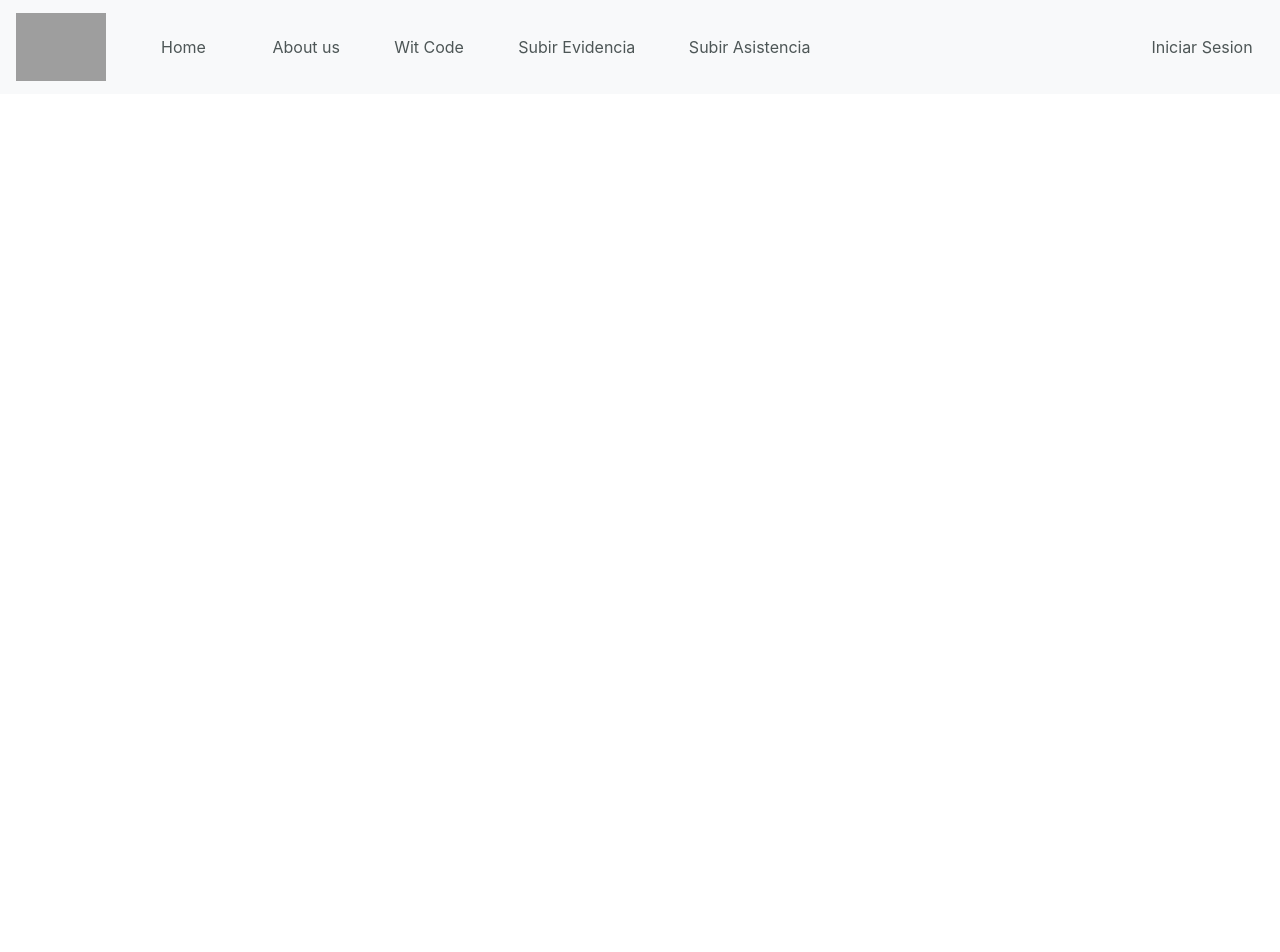
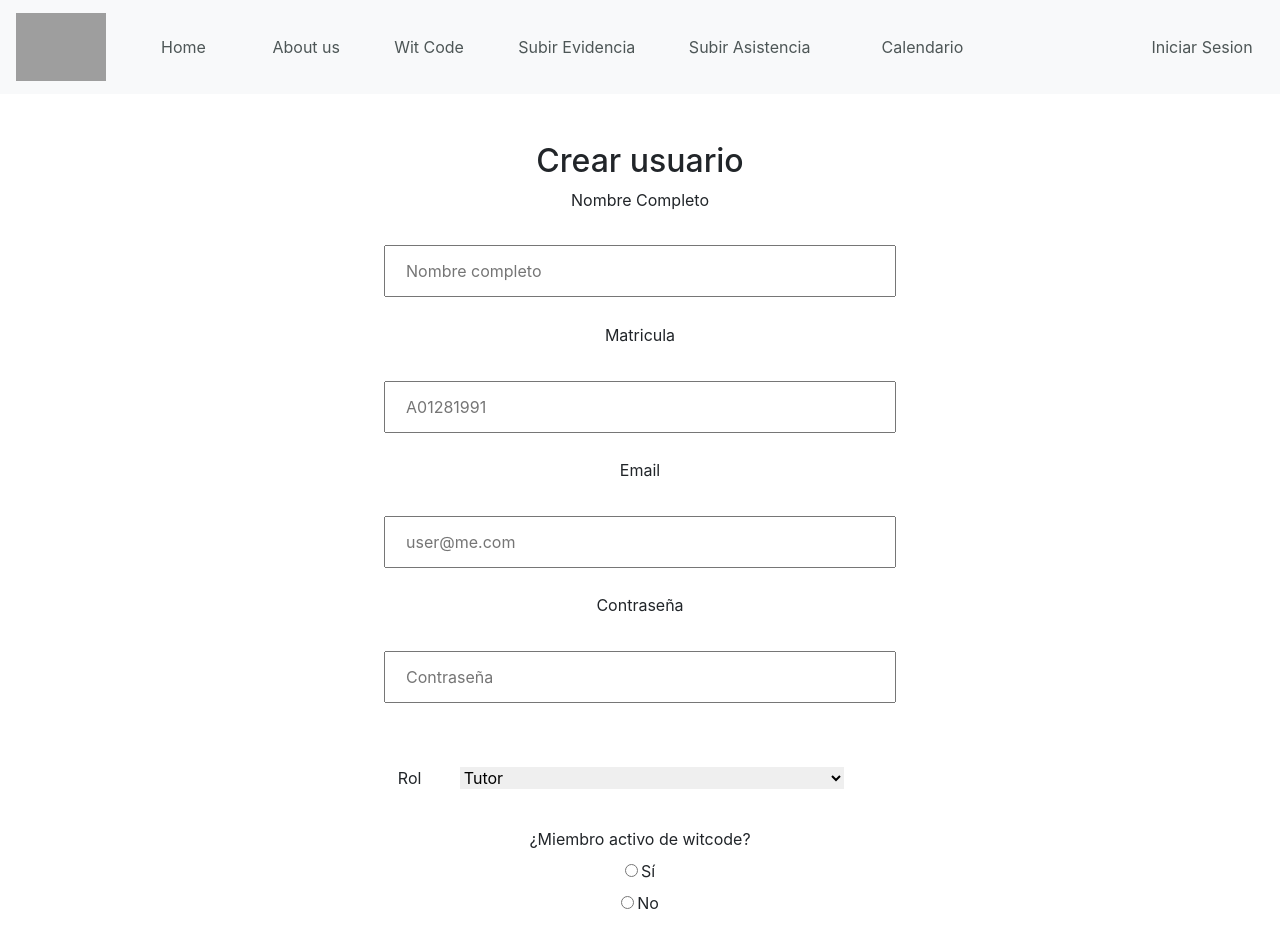
Before and after one commit to aliciacisnerosm/wit-code, a React (Create React App) app: page /wit-code/create-user in a window 1280 px wide. Shown: the top 952 px of the page. Before the commit the page ends 800 px from the top, so only its background shows below. Built offline with nearby package versions, Linux system fonts and the light colour scheme; grey boxes are pictures that could not be loaded.

Commit message:
login, create user, calendar

```diff
--- a/package.json
+++ b/package.json
@@ -6,6 +6,7 @@
     "@testing-library/jest-dom": "^4.2.4",
     "@testing-library/react": "^9.3.2",
     "@testing-library/user-event": "^7.1.2",
+    "axios": "^0.19.2",
     "bootstrap": "^4.5.0",
     "mdbreact": "^4.27.0",
     "react": "^16.13.1",
--- a/src/App.js
+++ b/src/App.js
@@ -5,8 +5,10 @@ import WitCode from './components/WitCode';
 import Navbar from './components/Navbar';
 import AboutUs from './components/AboutUs';
 import Login from './components/Login';
-import EvidenceForm from './components/Evidence-form'
-import AttendanceForm from './components/Attendance-form'
+import EvidenceForm from './components/Evidence-form';
+import AttendanceForm from './components/Attendance-form';
+import CreateUser from './components/CreateUser';
+import Calendar from './components/Calendar';
 import './App.css';
 
 class App extends Component {
@@ -20,8 +22,18 @@ class App extends Component {
             <Route exact path="/wit-code" component={WitCode} />
             <Route exact path="/about-us" component={AboutUs} />
             <Route exact path="/wit-code/login" component={Login} />
-            <Route exact path="/wit-code/evidence-form" component={EvidenceForm} />
-            <Route exact path="/wit-code/attendance-form" component={AttendanceForm} />
+            <Route exact path="/wit-code/create-user" component={CreateUser} />
+            <Route exact path="/wit-code/calendar" component={Calendar} />
+            <Route
+              exact
+              path="/wit-code/evidence-form"
+              component={EvidenceForm}
+            />
+            <Route
+              exact
+              path="/wit-code/attendance-form"
+              component={AttendanceForm}
+            />
           </div>
         </div>
       </BrowserRouter>
--- /dev/null
+++ b/src/components/Calendar.js
@@ -0,0 +1,23 @@
+import React, { Component } from 'react';
+
+class Calendar extends Component {
+  render() {
+    return (
+      <div>
+        <div>
+          <h1>Calendario del servicio social</h1>
+          <h3>Semestre Febrero - Mayo 2020</h3>
+        </div>
+        <iframe
+          src="https://calendar.google.com/calendar/embed?height=600&amp;wkst=1&amp;bgcolor=%23ffffff&amp;ctz=America%2FMonterrey&amp;src=YWxpY2lhY2lzbmVyb3NtQGdtYWlsLmNvbQ&amp;src=b2EwNnFqcW5sczlnMXFpdXV0OW4yM21kbG9AZ3JvdXAuY2FsZW5kYXIuZ29vZ2xlLmNvbQ&amp;src=NWRpcGkxczlubTloNGlibG9wbnQwZWFxZmtAZ3JvdXAuY2FsZW5kYXIuZ29vZ2xlLmNvbQ&amp;color=%237986CB&amp;color=%23C0CA33&amp;color=%23F09300&amp;showNav=1&amp;showPrint=0&amp;title=Wit-code"
+          width="800"
+          height="600"
+          frameborder="0"
+          scrolling="no"
+        ></iframe>
+      </div>
+    );
+  }
+}
+
+export default Calendar;
--- /dev/null
+++ b/src/components/CreateUser.css
@@ -0,0 +1,8 @@
+#user {
+  width: 30%;
+  margin: 3%;
+  border: none;
+}
+input[type='radio'] {
+  margin-right: 3px;
+}
--- /dev/null
+++ b/src/components/CreateUser.js
@@ -0,0 +1,185 @@
+import React, { Component } from 'react';
+import axios from 'axios';
+import './CreateUser.css';
+class CreateUser extends Component {
+  constructor(props) {
+    super(props);
+
+    this.onChangeEmail = this.onChangeEmail.bind(this);
+    this.onChangeName = this.onChangeName.bind(this);
+    this.onChangeStudenId = this.onChangeStudenId.bind(this);
+    this.onChangePassword = this.onChangePassword.bind(this);
+    this.onChangeUserType = this.onChangeUserType.bind(this);
+    this.onChangeActive = this.onChangeActive.bind(this);
+    this.onSubmit = this.onSubmit.bind(this);
+    this.state = {
+      studentId: '',
+      full_name: '',
+      email: '',
+      password: '',
+      user_type: '',
+      active: false,
+    };
+  }
+
+  onChangeName(e) {
+    this.setState({ full_name: e.target.value });
+  }
+
+  onChangeStudenId(e) {
+    this.setState({ studentId: e.target.value });
+  }
+
+  onChangeEmail(e) {
+    this.setState({ email: e.target.value });
+  }
+
+  onChangePassword(e) {
+    this.setState({ password: e.target.value });
+  }
+  onChangeUserType(e) {
+    this.setState({ user_type: e.target.value });
+  }
+  onChangeActive(e) {
+    this.setState({ active: e.target.value });
+  }
+
+  onSubmit(e) {
+    e.preventDefault();
+
+    const newUser = {
+      full_name: this.state.full_name,
+      studentId: this.state.studentId,
+      email: this.state.email,
+      password: this.state.password,
+      user_type: this.state.user_type,
+      active: this.state.active,
+    };
+
+    axios
+      .post('https://wit-code-apis.herokuapp.com/users/', newUser, {
+        headers: { sessiontoken: localStorage.getItem('sessiontoken') },
+      })
+      .then((res) => {
+        alert(res);
+        // localStorage.setItem('sessiontoken', res.data.token);
+        this.props.history.push('/wit-code/');
+      })
+      .catch((error) => {
+        console.log(error);
+      });
+
+    this.setState({
+      studentId: '',
+      full_name: '',
+      email: '',
+      password: '',
+      user_type: '',
+      active: false,
+    });
+  }
+
+  render() {
+    return (
+      <div className="login-page">
+        <h2 className="mt-5">Crear usuario</h2>
+        <div className="user-form" id="login-user-form">
+          <form className="login-form">
+            <label htmlFor="name" className="label-form">
+              Nombre Completo
+            </label>
+            <br></br>
+
+            <input
+              id="name"
+              type="text"
+              onChange={this.onChangeName}
+              placeholder="Nombre completo"
+              required
+              className="input-login"
+            />
+            <br></br>
+            <label htmlFor="studentid" className="label-form">
+              Matricula
+            </label>
+            <br></br>
+
+            <input
+              id="studentid"
+              type="text"
+              onChange={this.onChangeStudenId}
+              placeholder="A01281991"
+              required
+              className="input-login"
+            />
+            <br></br>
+            <label htmlFor="email" className="label-form">
+              Email
+            </label>
+            <br></br>
+
+            <input
+              id="email"
+              type="email"
+              onChange={this.onChangeEmail}
+              placeholder="user@me.com"
+              required
+              className="input-login"
+            />
+            <br></br>
+            <label htmlFor="password" className="label-form">
+              Contraseña
+            </label>
+            <br></br>
+
+            <input
+              id="password"
+              type="password"
+              onChange={this.onChangePassword}
+              placeholder="Contraseña"
+              required
+              className="input-login"
+            />
+            <br></br>
+            <label htmlFor="user" className="label-form">
+              Rol
+            </label>
+            <select onChange={this.onChangeUserType} id="user">
+              <option value="1">Tutor</option>
+              <option value="2">Coordinador</option>
+              <option value="3">Admin General</option>
+              <option value="4">Admin</option>
+            </select>
+            <br></br>
+
+            <label htmlFor="active">¿Miembro activo de witcode?</label>
+            <br />
+            <input
+              type="radio"
+              name="type-user"
+              value="true"
+              onChange={this.onChangeActive}
+            />
+            <label htmlFor="active"> Sí</label>
+
+            <br></br>
+            <input
+              type="radio"
+              name="type-user"
+              value="false"
+              onChange={this.onChangeActive}
+            />
+            <label htmlFor="active"> No</label>
+
+            <br />
+            <button onClick={this.onSubmit} className="login-btn">
+              Crear usuario
+            </button>
+          </form>
+        </div>
+      </div>
+    );
+  }
+}
+
+export default CreateUser;
--- a/src/components/Login.css
+++ b/src/components/Login.css
@@ -6,7 +6,9 @@
   width: 100%;
   text-align: center;
 }
-input {
+input[type='text'],
+input[type='password'],
+input[type='email'] {
   width: 40%;
   padding: 12px 20px;
   margin: 3%;
--- a/src/components/Login.js
+++ b/src/components/Login.js
@@ -1,10 +1,15 @@
 import React, { Component } from 'react';
 import './Login.css';
+import { Link } from 'react-router-dom';
+
+import axios from 'axios';
+
 class Login extends Component {
   constructor(props) {
     super(props);
     this.onChangeEmail = this.onChangeEmail.bind(this);
     this.onChangePassword = this.onChangePassword.bind(this);
+    this.onSubmit = this.onSubmit.bind(this);
 
     this.state = {
       email: '',
@@ -22,6 +27,25 @@ class Login extends Component {
 
   onSubmit(e) {
     e.preventDefault();
+
+    let user = {
+      email: this.state.email,
+      password: this.state.password,
+    };
+
+    axios
+      .post('https://wit-code-apis.herokuapp.com/login', user)
+      .then((res) => {
+        console.log(res);
+        alert('res', res);
+        localStorage.setItem('sessiontoken', res.data.sessiontoken);
+        localStorage.setItem('user', res.data.user);
+        this.props.history.push('/wit-code/');
+      })
+      .catch((error) => {
+        console.log(error);
+        alert('error', error);
+      });
 
     this.setState({
       email: '',
@@ -54,7 +78,10 @@ class Login extends Component {
             />
             <br></br>
 
-            <button className="login-btn">Iniciar Sesión</button>
+            <button onClick={this.onSubmit} className="login-btn">
+              Iniciar Sesión
+            </button>
+            <p>¿Aún no tienes cuenta? <Link to={'/wit-code/create-user'}>Crea un usuario aquí</Link></p>
           </form>
         </div>
       </div>
--- a/src/components/Navbar.js
+++ b/src/components/Navbar.js
@@ -4,6 +4,16 @@ import './Navbar.css';
 import { Navbar, Nav } from 'react-bootstrap';
 
 class NavbarApp extends Component {
+  constructor(props) {
+    super(props);
+    this.state = {
+      user: {},
+      password: '',
+    };
+  }
+  componentWillMount(){
+    this.setState({})
+  }
   render() {
     return (
       <Navbar bg="light" expand="lg">
@@ -26,13 +36,36 @@ class NavbarApp extends Component {
             <Link key={3} as={Link} className={'navbar-btn'} to={'/wit-code'}>
               Wit Code
             </Link>
-            <Link key={4} as={Link} className={'navbar-btn-big'} to={'/wit-code/evidence-form'}>
+            <Link
+              key={4}
+              as={Link}
+              className={'navbar-btn-big'}
+              to={'/wit-code/evidence-form'}
+            >
               Subir Evidencia
             </Link>
-            <Link key={5} as={Link} className={'navbar-btn-big'} to={'/wit-code/attendance-form'}>
+            <Link
+              key={5}
+              as={Link}
+              className={'navbar-btn-big'}
+              to={'/wit-code/attendance-form'}
+            >
               Subir Asistencia
             </Link>
-            <Link key={6} as={Link} className={'navbar-btn ml-auto'} to={'/wit-code/login'}>
+            <Link
+              key={6}
+              as={Link}
+              className={'navbar-btn-big'}
+              to={'/wit-code/calendar'}
+            >
+              Calendario
+            </Link>
+            <Link
+              key={7}
+              as={Link}
+              className={'navbar-btn ml-auto'}
+              to={'/wit-code/login'}
+            >
               Iniciar Sesion
             </Link>
           </Nav>
```
Also changed, not shown: src/components/scripts/loginReducer.js (added, +39 -0 lines).
